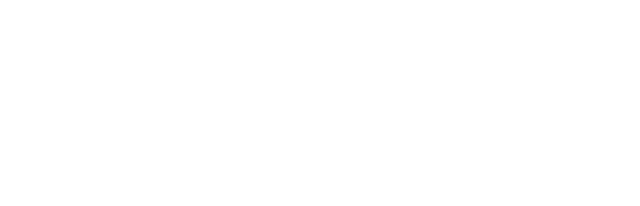
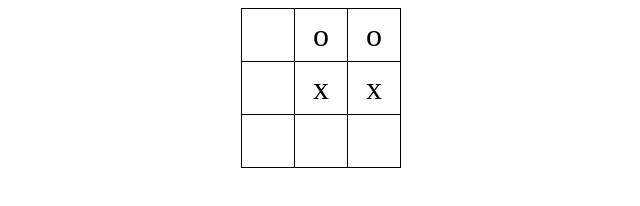
Before and after one commit to Stack8871/TicTacToe, a plain HTML site: page index.html in a window 1280 px wide. Shown: the whole page, without its empty margins (319-959 px from the left). Drawn offline with Linux system fonts and the light colour scheme.

Commit message:
Initial script

```diff
--- a/index.html
+++ b/index.html
@@ -6,8 +6,9 @@
     <link rel="stylesheet" href="styles.css">
     <title>Document</title>
 </head>
-<body>
+<body onload="init()">
 
+    <div id="content"></div>
 
 
 
--- a/script.js
+++ b/script.js
@@ -0,0 +1,43 @@
+let fields = [
+    null,
+    'circle',
+    'circle',
+    null,
+    'cross',
+    'cross',
+    null,
+    null,
+    null,
+  ];
+
+ function init (){
+    render();
+ }
+
+
+
+  function render() {
+    const contentDiv = document.getElementById("content");
+    let tableHTML = "<table>";
+
+    // 3 Zeilen
+    for (let i = 0; i < 3; i++) {
+      tableHTML += "<tr>";
+
+      // 3 Spalten pro Zeile
+      for (let j = 0; j < 3; j++) {
+        const index = i * 3 + j;
+        let cellContent = "";
+        if (fields[index] === 'circle') {
+          cellContent = "o";
+        } else if (fields[index] === 'cross') {
+          cellContent = "x";
+        }
+        tableHTML += "<td>" + cellContent + "</td>";
+      }
+      tableHTML += "</tr>";
+    }
+
+    tableHTML += "</table>";
+    contentDiv.innerHTML = tableHTML;
+  }
--- a/styles.css
+++ b/styles.css
@@ -0,0 +1,13 @@
+table {
+    border-collapse: collapse;
+    margin: auto;
+  }
+  td {
+    width: 50px;
+    height: 50px;
+    text-align: center;
+    vertical-align: middle;
+    font-size: 2rem;
+    border: 1px solid #000;
+    cursor: pointer;
+  }
```
